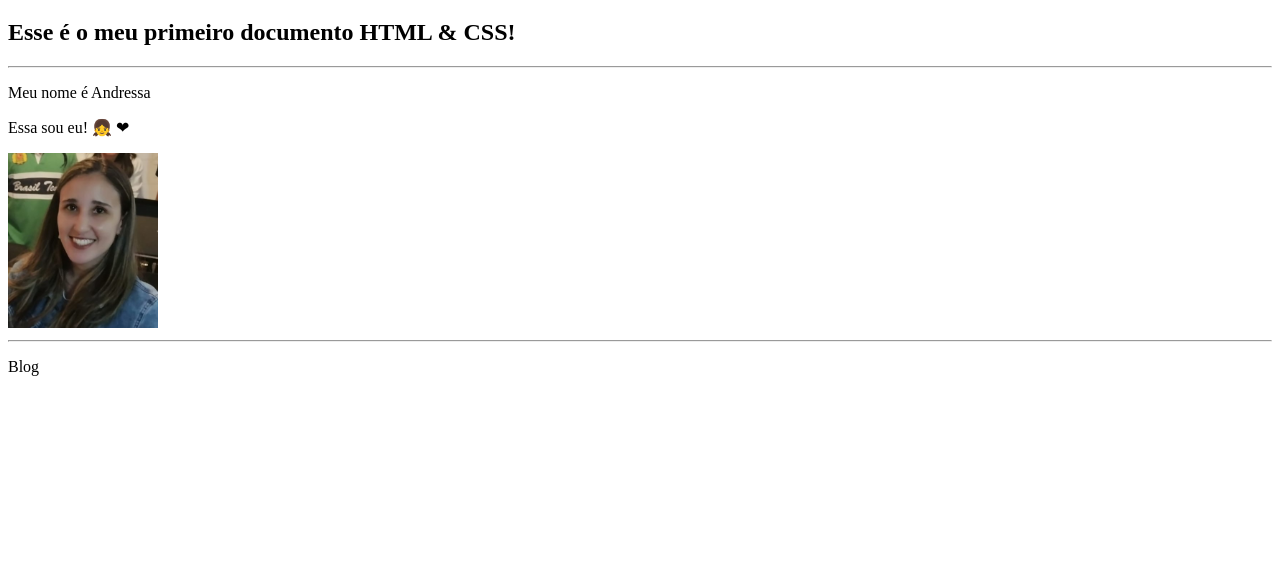
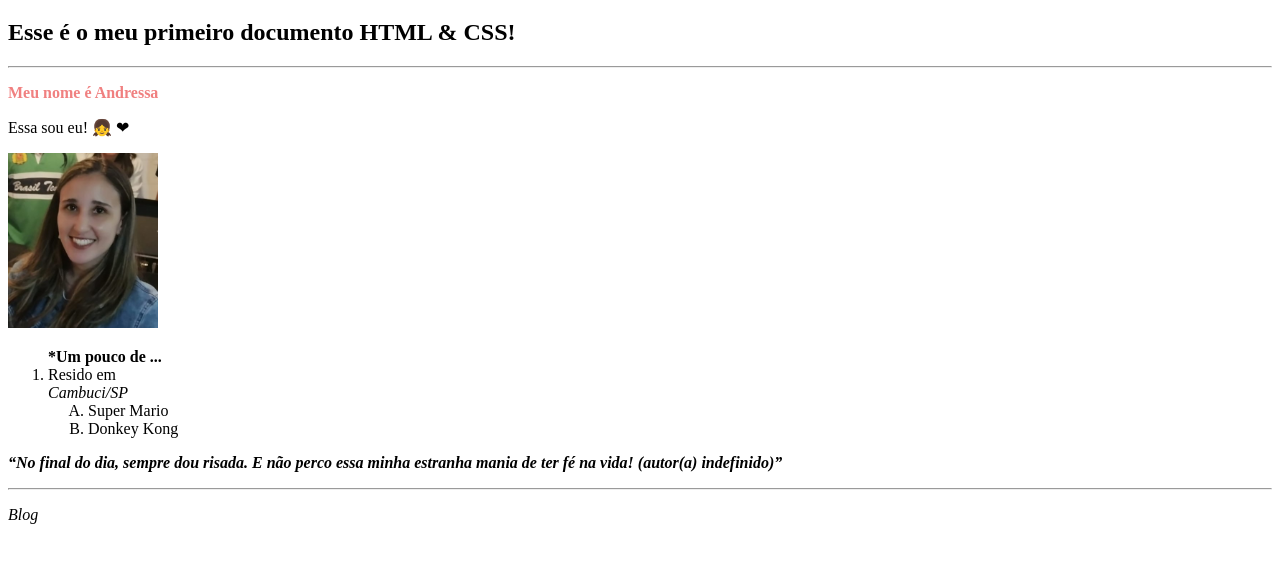
Before and after one commit to Andressa-Alves/a_A.github.io, a plain HTML site: page index.html in a window 1280 px wide. Shown: the part 61-624 px from the top of the page. Drawn offline with Linux system fonts and the light colour scheme.

Commit message:
adicionado address / ol (lista ordenada) em perfil

```diff
--- a/index.html
+++ b/index.html
@@ -11,12 +11,28 @@
     <title>Novo Repositório</title>
 </head>
 <body>
+    <style>
+        .color{
+            color: lightcoral;
+        }
+    </style>
     <h1>Olá Mundo!</h1>
        <h2>Esse é o meu primeiro documento HTML & CSS!</h2>
    <hr> <!-- linha horizontal / comentário-->
-   <p>Meu nome é Andressa</p>
+   <p class="color 1"> <strong>Meu nome é Andressa</strong>  </p>
     <p>Essa sou eu! &#x1F467; &#x2764;</p> <!--inserindo emoji &#x(codemoji);-->
     <img src="foto.jpg" alt="Foto Andressa" width="150px">
+    <ol>
+        <strong>*Um pouco de ...</strong>
+       <li> <article> Resido em <address> Cambuci/SP</address> </article> </li>
+       <title> Jogos favoritos </title>
+       <ol type="A"> <!--ol lista ordenada-->
+        <li> Super Mario </li>
+        <li> Donkey Kong </li>
+       </ol>
+    </ol>
+
+    <p> <strong><i> <q>No final do dia, sempre dou risada. E não perco essa minha estranha mania de ter fé na vida! (autor(a) indefinido)</q> </strong> <i> </p> <!--utilizado citação "q"-->
 <hr>
     <p>Blog</p>
     <buttom img src="https://923619.smushcdn.com/2322851/wp-content/uploads/2020/12/main_logo-e1621602371409.png?lossy=0&strip=1&webp=1" alt="blog da Trybe">
```
